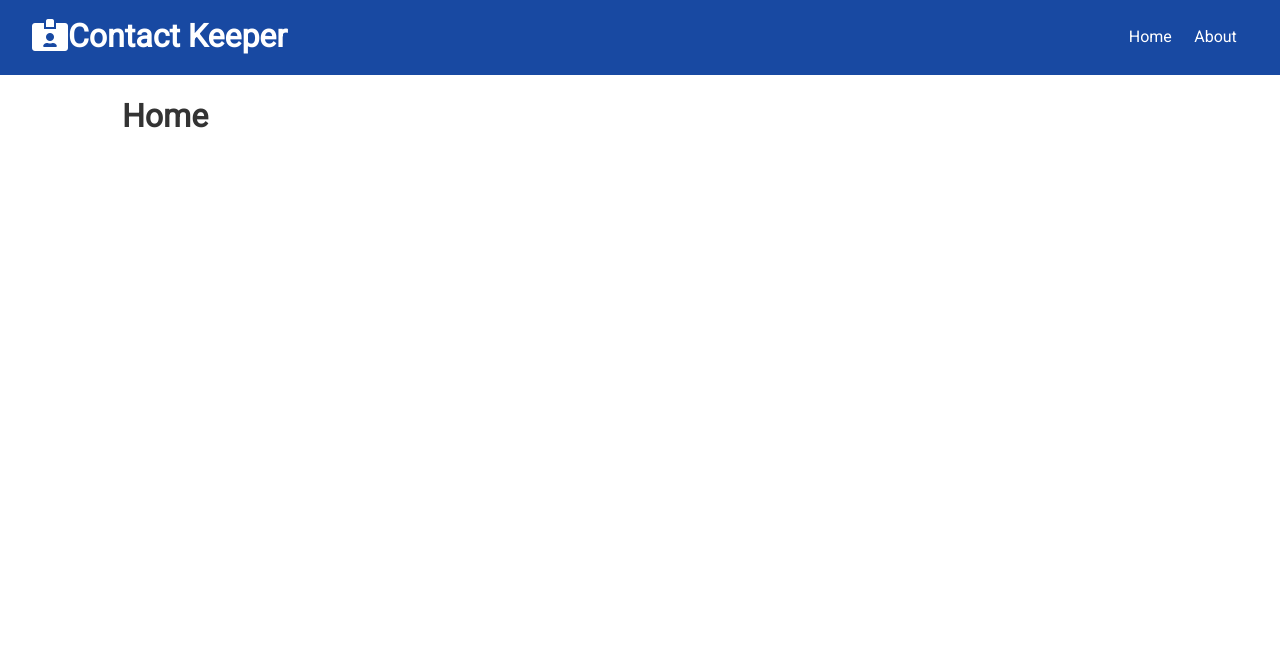
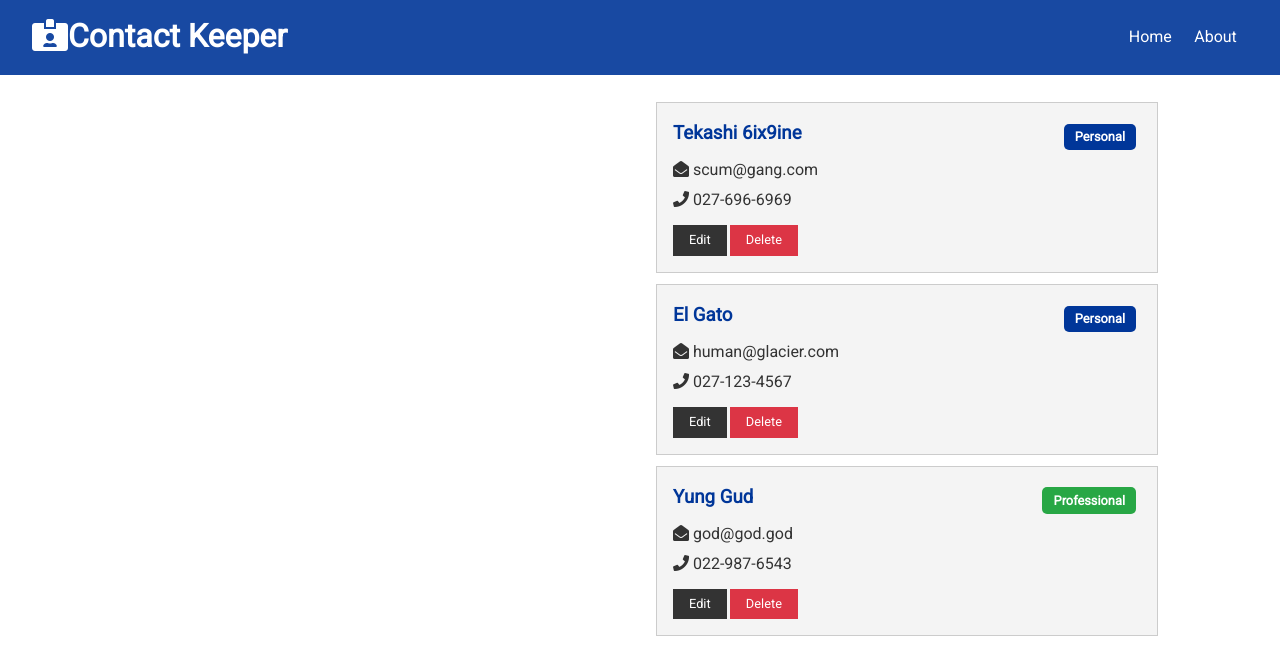
Before and after one commit to RedStewart/Contact-Keeper, a React (Create React App) app in the folder client/: page / in a window 1280 px wide. Shown: the top 658 px of the page. Built offline with nearby package versions, Linux system fonts and the light colour scheme; the HTML template or start-up script is replaced by a standard one.

Commit message:
Hard coded contacts from the ContactState are now mapped out and shown on the home page

```diff
--- a/client/src/App.js
+++ b/client/src/App.js
@@ -3,8 +3,8 @@
 import Navbar from './components/layout/Navbar';
 import Home from './components/pages/Home';
 import About from './components/pages/About';
+
 import ContactState from './context/contact/ContactState';
-
 import './App.css';
 
 const App = () => {
--- /dev/null
+++ b/client/src/components/contacts/ContactItem.js
@@ -0,0 +1,45 @@
+import React from 'react';
+import PropTypes from 'prop-types';
+
+const ContactItem = ({ contact }) => {
+  const { id, name, email, phone, type } = contact;
+
+  return (
+    <div className='card bg-light'>
+      <h3 className='text-primary text-left'>
+        {name}{' '}
+        <span
+          style={{ float: 'right' }}
+          className={
+            'badge ' +
+            (type === 'professional' ? 'badge-success' : 'badge-primary')
+          }
+        >
+          {type.charAt(0).toUpperCase() + type.slice(1)}
+        </span>
+      </h3>
+      <ul className='list'>
+        {email && (
+          <li>
+            <i className='fas fa-envelope-open' /> {email}
+          </li>
+        )}
+        {phone && (
+          <li>
+            <i className='fas fa-phone' /> {phone}
+          </li>
+        )}
+      </ul>
+      <p>
+        <button className='btn btn-dark btn-sm'>Edit</button>
+        <button className='btn btn-danger btn-sm'>Delete</button>
+      </p>
+    </div>
+  );
+};
+
+ContactItem.propTypes = {
+  contact: PropTypes.object.isRequired
+};
+
+export default ContactItem;
--- /dev/null
+++ b/client/src/components/contacts/Contacts.js
@@ -0,0 +1,19 @@
+import React, { Fragment, useContext } from 'react';
+import ContactItem from './ContactItem';
+import ContactContext from '../../context/contact/contactContext';
+
+const Contacts = () => {
+  const contactContext = useContext(ContactContext);
+
+  const { contacts } = contactContext;
+
+  return (
+    <Fragment>
+      {contacts.map(contact => (
+        <ContactItem key={contact.id} contact={contact} />
+      ))}
+    </Fragment>
+  );
+};
+
+export default Contacts;
--- a/client/src/components/pages/Home.js
+++ b/client/src/components/pages/Home.js
@@ -1,9 +1,13 @@
 import React from 'react';
+import Contacts from '../contacts/Contacts';
 
 const Home = () => {
   return (
-    <div>
-      <h1>Home</h1>
+    <div className='grid-2'>
+      <div>{/* Contact form */}</div>
+      <div>
+        <Contacts />
+      </div>
     </div>
   );
 };
```
